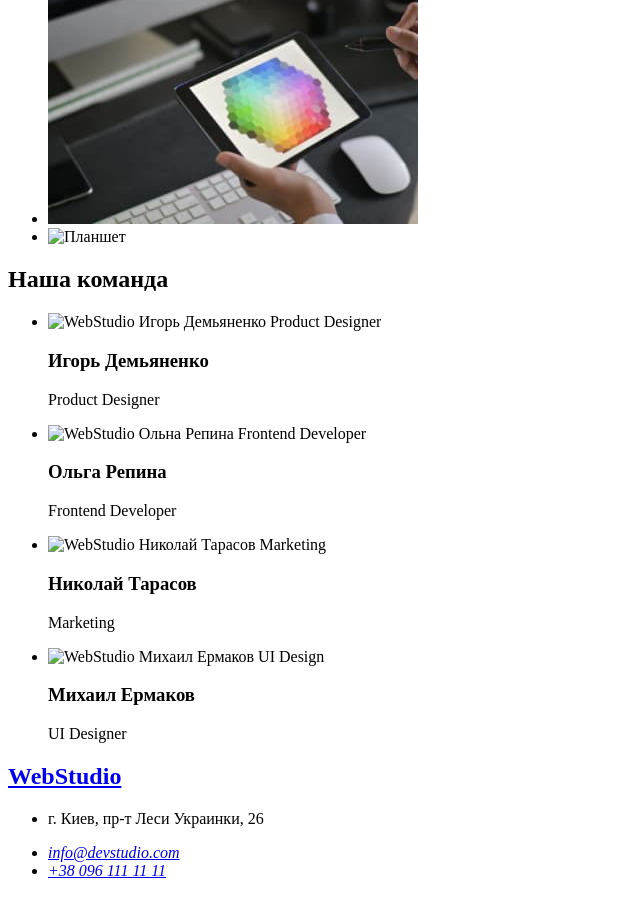
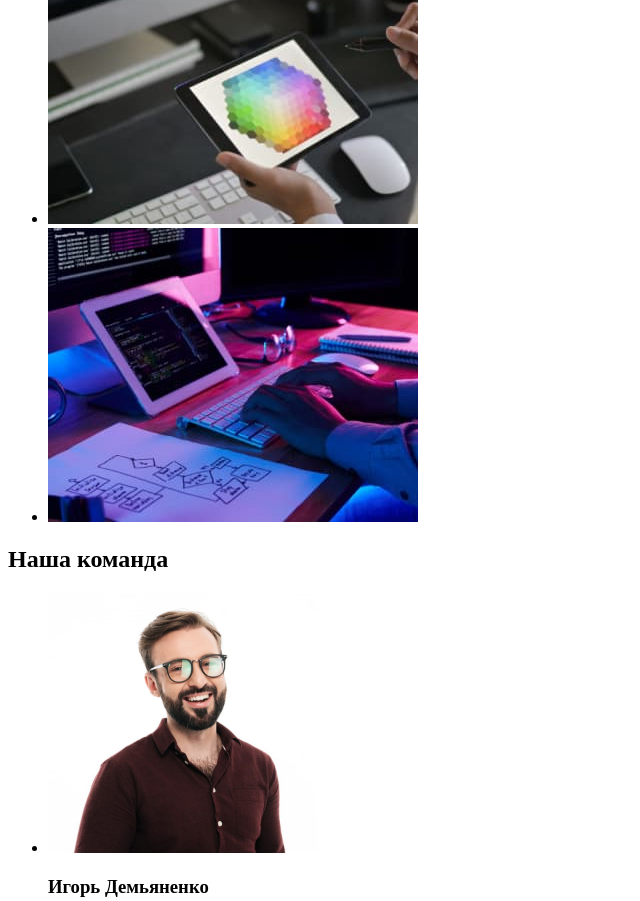
Before and after one commit to antonsolonko/goit-markup-hw-01, a plain HTML site: page index.html in a window 1280 px wide. Shown: the part 980-1881 px from the top of the page, without its empty margins (0-640 px from the left). Drawn offline with Linux system fonts and the light colour scheme; the site is published under a folder, as on GitHub Pages, so addresses that start at the root find nothing.

Commit message:
Изображения
Теперь отображаются.

```diff
--- a/index.html
+++ b/index.html
@@ -85,7 +85,7 @@
             />
           </li>
           <li>
-            <img src="../images/tablet.jpg" width="370" alt="Планшет" />
+            <img src="./images/tablet.jpg" width="370" alt="Планшет" />
           </li>
         </ul>
       </section>
@@ -95,7 +95,7 @@
         <ul>
           <li>
             <img
-              src="/images/our-team/webstudio-igor-demianenko-product-designer.jpg"
+              src="./images/our-team/webstudio-igor-demianenko-product-designer.jpg"
               alt="WebStudio Игорь Демьяненко Product Designer"
               width="270"
             />
@@ -104,7 +104,7 @@
           </li>
           <li>
             <img
-              src="/images/our-team/webstudio-olga-repina-frontend-developer.jpg"
+              src="./images/our-team/webstudio-olga-repina-frontend-developer.jpg"
               alt="WebStudio Ольна Репина Frontend Developer"
               width="270"
             />
@@ -113,7 +113,7 @@
           </li>
           <li>
             <img
-              src="/images/our-team/webstudio-nikolai-tarasov-marketing.jpg"
+              src="./images/our-team/webstudio-nikolai-tarasov-marketing.jpg"
               alt="WebStudio Николай Тарасов Marketing"
               width="270"
             />
@@ -123,7 +123,7 @@
           <li>
             <div>
               <img
-                src="/images/our-team/webstudio-michael-ermakov-ui-designer.jpg"
+                src="./images/our-team/webstudio-michael-ermakov-ui-designer.jpg"
                 alt="WebStudio Михаил Ермаков UI Design"
                 width="270"
               />
```
